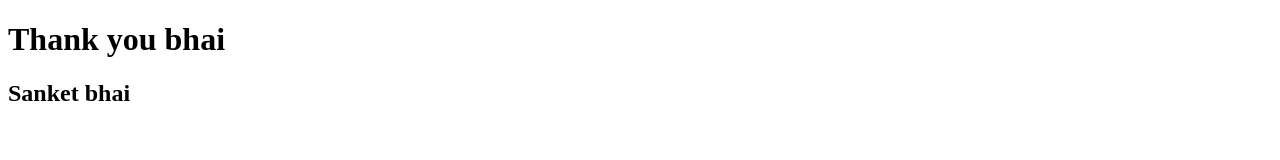
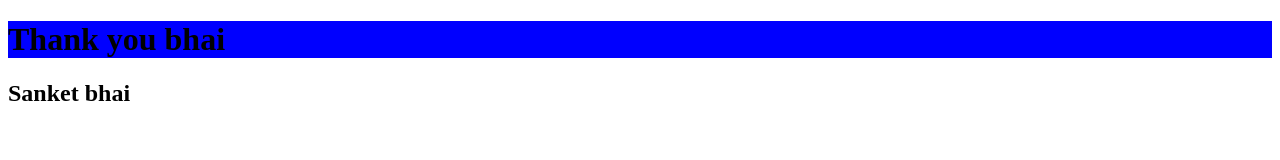
Before and after one commit to s2sanjeev/san1, a plain HTML site: page index.html in a window 1280 px wide. Drawn offline with Linux system fonts and the light colour scheme.

Commit message:
add style

```diff
--- a/index.html
+++ b/index.html
@@ -3,6 +3,7 @@
   <head>
     <meta charset="UTF-8" />
     <meta name="viewport" content="width=device-width, initial-scale=1.0" />
+    <link rel="stylesheet" href="style.css" />
     <title>Document</title>
   </head>
   <body>
--- /dev/null
+++ b/style.css
@@ -0,0 +1,3 @@
+h1{
+    background-color: blue;
+}
```
